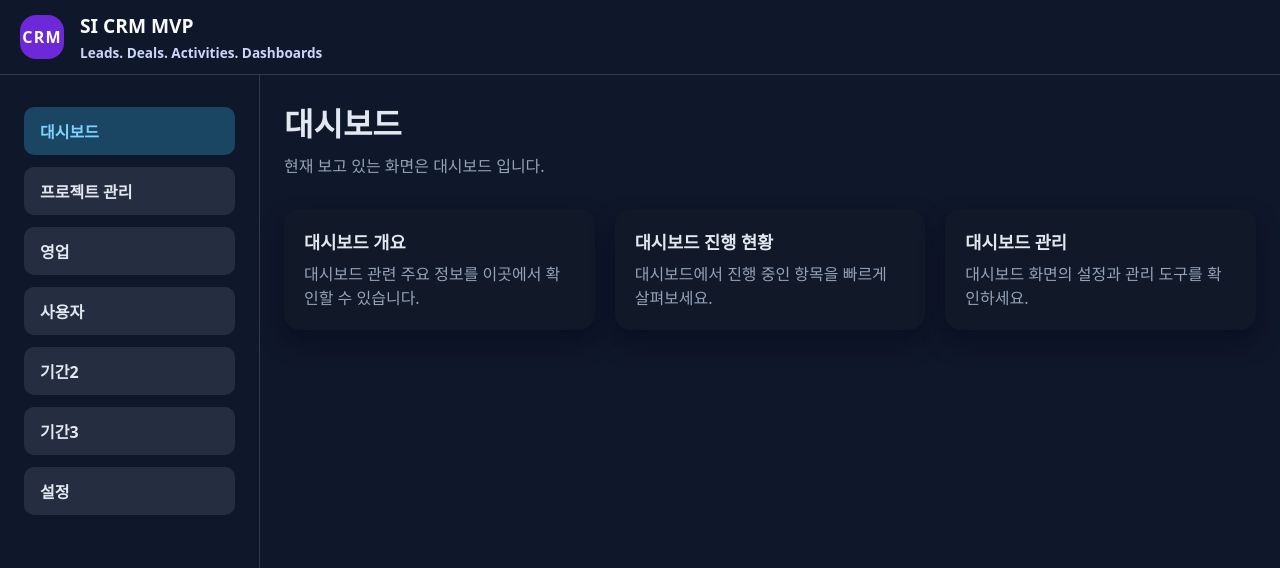
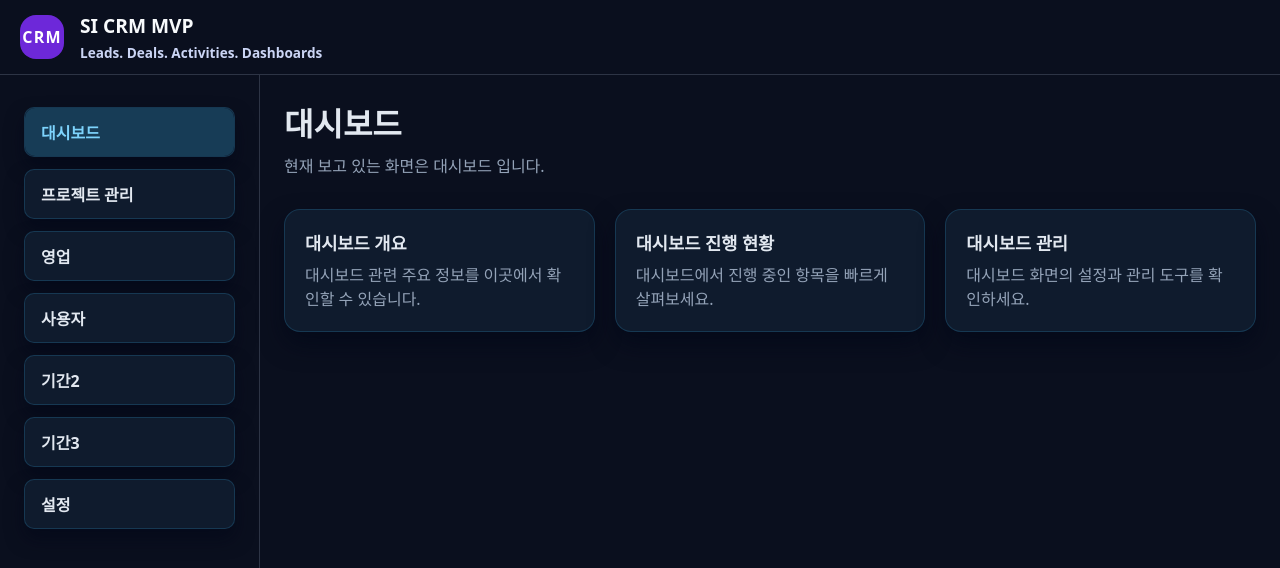
Before and after one commit to O-JIYEON/test, a React (Vite) app in the folder frontend/: page /dashboard in a window 1280 px wide. Shown: the top 568 px of the page. Built offline with nearby package versions, Linux system fonts and the light colour scheme.

Commit message:
style: 메뉴 스타일 수정

```diff
--- a/frontend/src/index.css
+++ b/frontend/src/index.css
@@ -1,7 +1,7 @@
 :root {
   font-family: 'Pretendard', 'Noto Sans KR', system-ui, sans-serif;
   color: #e2e8f0;
-  background-color: #0b1120;
+  background-color: #0a0f1e;
 }
 
 * {
@@ -34,7 +34,7 @@ ul {
 }
 
 .sidebar {
-  background: #0f172a;
+  background: #0a0f1e;
   color: #e2e8f0;
   padding: 32px 24px;
   display: flex;
@@ -56,6 +56,9 @@ ul {
 
 .sidebar__item {
   border-radius: 10px;
+  background: #0f1b2d;
+  border: 1px solid rgba(56, 189, 248, 0.18);
+  box-shadow: 0 10px 18px rgba(2, 6, 23, 0.5);
 }
 
 .sidebar__link {
@@ -65,23 +68,23 @@ ul {
   width: 100%;
   padding: 12px 16px;
   border-radius: 10px;
-  background: rgba(148, 163, 184, 0.16);
+  background: transparent;
   transition: background 0.2s ease, color 0.2s ease;
   font-weight: 600;
 }
 
 .sidebar__link:hover {
-  background: rgba(148, 163, 184, 0.28);
+  background: rgba(56, 189, 248, 0.12);
 }
 
 .sidebar__link--active {
   color: #7dd3fc;
-  background: rgba(56, 189, 248, 0.28);
+  background: rgba(56, 189, 248, 0.2);
 }
 
 .content {
   padding: 24px;
-  background: #0f172a;
+  background: #0a0f1e;
   color: #e2e8f0;
 }
 
@@ -90,7 +93,7 @@ ul {
   align-items: center;
   justify-content: space-between;
   padding: 12px 20px;
-  background: #0f172a;
+  background: #0a0f1e;
   border-bottom: 1px solid rgba(148, 163, 184, 0.25);
 }
 
@@ -149,10 +152,11 @@ ul {
 }
 
 .content__card {
-  background: #111827;
+  background: #0f1b2d;
   border-radius: 16px;
   padding: 20px;
-  box-shadow: 0 12px 24px rgba(2, 6, 23, 0.45);
+  box-shadow: 0 12px 24px rgba(2, 6, 23, 0.6);
+  border: 1px solid rgba(56, 189, 248, 0.18);
 }
 
 .content__card--form {
@@ -250,11 +254,11 @@ ul {
 .data-table td {
   padding: 10px 12px;
   text-align: left;
-  border-bottom: 1px solid #1f2937;
+  border-bottom: 1px solid rgba(56, 189, 248, 0.2);
 }
 
 .data-table th {
-  background: #111827;
+  background: #0f1b2d;
   font-weight: 700;
 }
 
```
